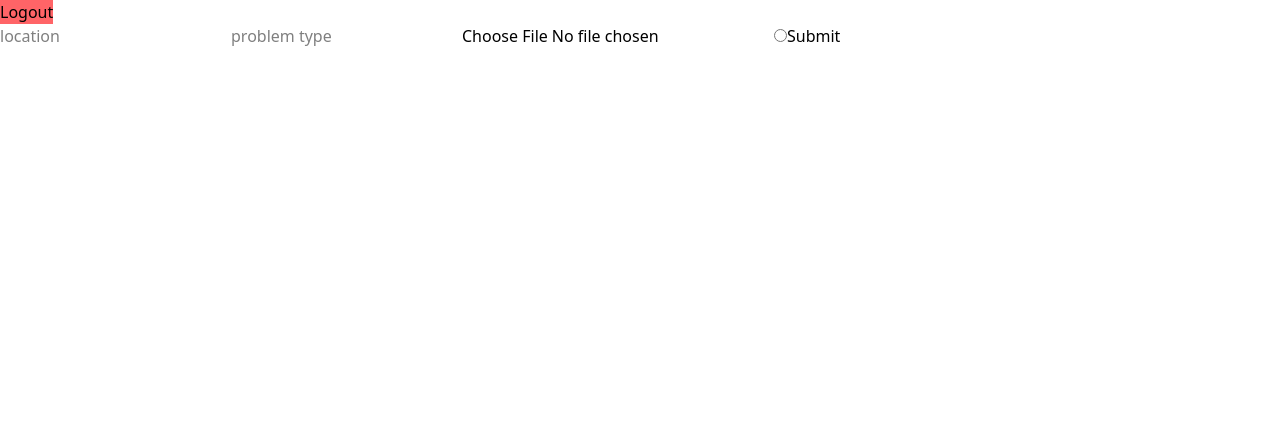
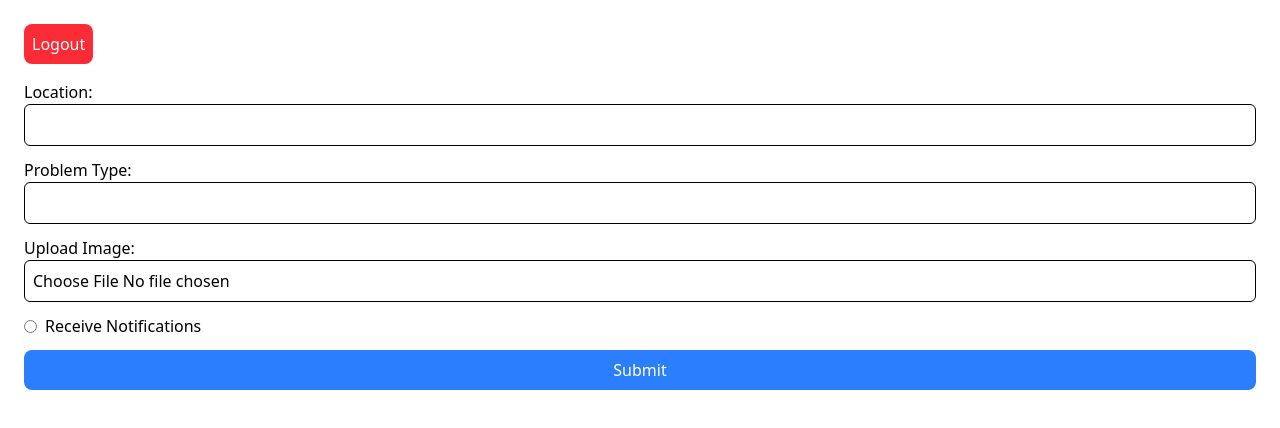
Before and after one commit to talhahabid/CityFix, a React (Vite) app in the folder Frontend/: page /citizen in a window 1280 px wide. Shown: the top 428 px of the page. Built offline with nearby package versions, Linux system fonts and the light colour scheme; no server answers.

Commit message:
backend form logic done

```diff
--- a/Frontend/src/Pages/CitizenHome.jsx
+++ b/Frontend/src/Pages/CitizenHome.jsx
@@ -1,22 +1,100 @@
+import { useState } from "react";
 import { useSignOut } from "../hooks/useSignOut";
 import { useAuthContext } from "../hooks/useAuthContext";
+import { useSubmitForm } from "../hooks/useSubmitForm";
 
 function CitizenHome() {
+  const { submitForm, loading, error } = useSubmitForm();
+  const { user } = useAuthContext();
+  const { signOut } = useSignOut();
 
-    const { user } = useAuthContext();
-    const { signOut } = useSignOut();
+  const [formData, setFormData] = useState({
+    location: "",
+    problemType: "",
+    image: null,
+    receiveNotification: false,
+  });
+
+  const handleChange = (e) => {
+    const { name, value, type, checked, files } = e.target;
+    setFormData((prevData) => ({
+      ...prevData,
+      [name]: type === "file" ? files[0] : type === "radio" ? checked : value,
+    }));
+  };
+
+  const handleSubmit = async (e) => {
+    e.preventDefault();
+    await submitForm(formData);
+  };
+
   return (
-    <div>
-        <button className="bg-red-400 pd-10 " onClick={signOut}>Logout</button>
-        <form action="">
-            <input type="text" placeholder="location" />
-            <input type="text" placeholder="problem type"/>
-            <input type="file" name="Image"/>
-            <input type="radio" placeholder="recive notifications"/>
-            <button>Submit</button>
-        </form>
+    <div className="p-6">
+      <button
+        className="bg-red-500 text-white p-2 rounded-lg hover:bg-red-600 transition"
+        onClick={signOut}
+      >
+        Logout
+      </button>
+
+      <form onSubmit={handleSubmit} className="mt-4 flex flex-col gap-3">
+        <label className="block">
+          Location:
+          <input
+            type="text"
+            name="location"
+            value={formData.location}
+            onChange={handleChange}
+            className="border p-2 w-full rounded-md"
+            required
+          />
+        </label>
+
+        <label className="block">
+          Problem Type:
+          <input
+            type="text"
+            name="problemType"
+            value={formData.problemType}
+            onChange={handleChange}
+            className="border p-2 w-full rounded-md"
+            required
+          />
+        </label>
+
+        <label className="block">
+          Upload Image:
+          <input
+            type="file"
+            name="image"
+            onChange={handleChange}
+            className="border p-2 w-full rounded-md"
+            accept="image/*"
+          />
+        </label>
+
+        <label className="flex items-center gap-2">
+          <input
+            type="radio"
+            name="receiveNotification"
+            checked={formData.receiveNotification}
+            onChange={handleChange}
+          />
+          Receive Notifications
+        </label>
+
+        {error && <p className="text-red-500">{error}</p>}
+
+        <button
+          type="submit"
+          className="bg-blue-500 text-white p-2 rounded-lg hover:bg-blue-600 transition disabled:opacity-50"
+          disabled={loading}
+        >
+          {loading ? "Submitting..." : "Submit"}
+        </button>
+      </form>
     </div>
-  )
+  );
 }
 
-export default CitizenHome
+export default CitizenHome;
--- a/Frontend/src/hooks/useSubmitForm.jsx
+++ b/Frontend/src/hooks/useSubmitForm.jsx
@@ -1,16 +1,19 @@
 import { useAuthContext } from "./useAuthContext";
 import { useApi } from "./useApi";
 const apiBaseUrl = import.meta.env.VITE_API_URL;
+
 export const useSubmitForm = () => {
-  const { user, dispatch } = useAuthContext();
+  const { user } = useAuthContext();
   const { loading, error, makeApiCall } = useApi();
 
-  const submitForm = async (location, problemType, receiveNotification) => {
+  const submitForm = async ({ location, problemType, receiveNotification }) => {
+    console.log(location, problemType, receiveNotification);
+
     if (!user) return;
 
     try {
-      const data = await makeApiCall(() =>
-        fetch(`${apiBaseUrl}/citizen/submit/${user.user._id}`, {
+      const response = await makeApiCall(() =>
+        fetch(`${apiBaseUrl}citizen/submit/${user.user._id}`, {
           method: "POST",
           headers: {
             "Content-Type": "application/json",
@@ -20,7 +23,7 @@ export const useSubmitForm = () => {
         })
       );
 
-      return data;
+      return response;
     } catch (err) {
       console.error("Form Submit Failed:", err.message);
     }
```
Also changed, not shown: 1 other file (tests, documents, lock files or other folders).
